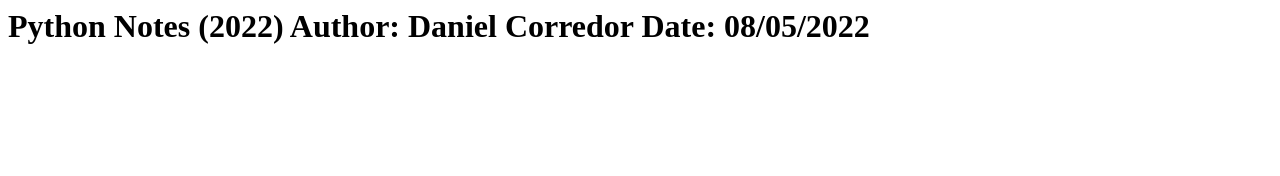
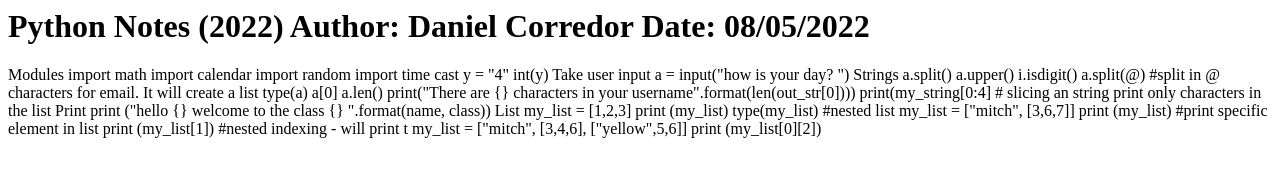
Before and after one commit to dannux/PythonNotes, a plain HTML site: page index.html in a window 1280 px wide. Drawn offline with Linux system fonts and the light colour scheme.

Commit message:
Added week 1

```diff
--- a/index.html
+++ b/index.html
@@ -3,3 +3,54 @@ Python Notes (2022)
 Author: Daniel Corredor
 Date: 08/05/2022
 </H1>
+
+<Body>
+Modules
+import math
+import calendar
+import random
+import time
+
+cast
+y = "4"
+int(y)
+
+Take user input
+a = input("how is your day? ")
+
+Strings
+a.split()
+a.upper()
+i.isdigit()
+
+a.split(@)                    #split in @ characters for email. It will create a list
+type(a)
+a[0]
+
+a.len()
+print("There are {} characters in your username".format(len(out_str[0])))
+
+print(my_string[0:4]        # slicing an string print only characters in the list
+
+
+Print
+print ("hello {} welcome to the class {} ".format(name, class))
+
+
+List
+my_list = [1,2,3]
+print (my_list)
+type(my_list)
+
+#nested list
+my_list = ["mitch", [3,6,7]]
+print (my_list)
+
+#print specific element in list
+print (my_list[1])
+
+#nested indexing - will print t
+my_list = ["mitch", [3,4,6], ["yellow",5,6]]
+print (my_list[0][2])
+
+</Body>
```
